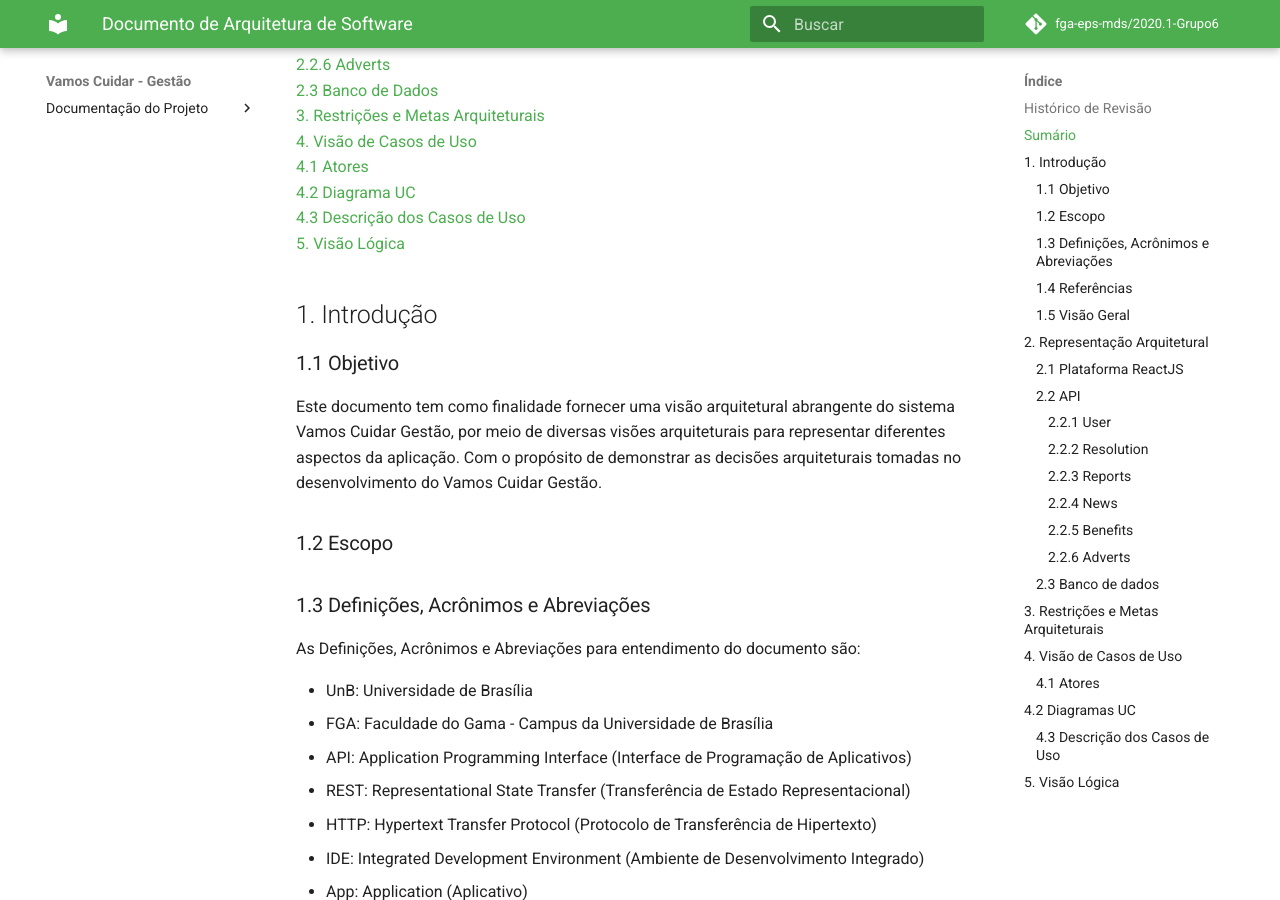
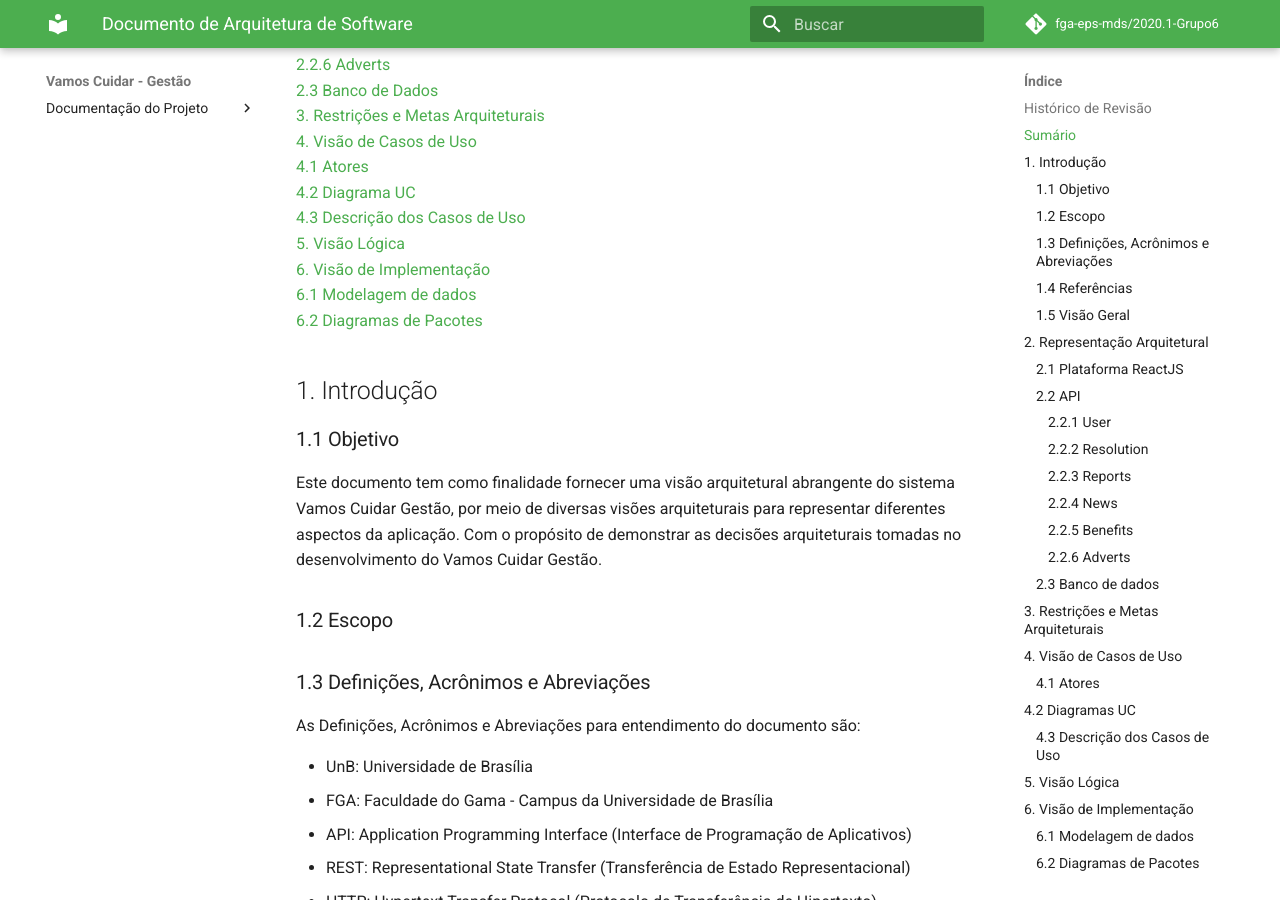
Before and after one commit to fga-eps-mds/2020.1-Grupo6, an MkDocs documentation site: the page built from docs/org_artifacts/architecture_doc.md, in a window 1280 px wide and 900 px high, scrolled down 756 px. Built offline with MkDocs 1.6.1 and Material for MkDocs 9.7.7, drawn with Linux system fonts in a browser that asks for light colours; comment, search, counter and statistics services are not loaded; some of the changed text lies outside the part shown.

Commit message:
adds new topic to DAS

```diff
--- a/docs/org_artifacts/architecture_doc.md
+++ b/docs/org_artifacts/architecture_doc.md
@@ -30,6 +30,9 @@
 [4.2 Diagrama UC](#42-diagrama-uc) <br>
 [4.3 Descrição dos Casos de Uso](#43-descricao-dos-casos-de-uso) <br>
 [5. Visão Lógica](#5-visao-logica) <br>
+[6. Visão de Implementação](#6-visao-de-implementacao) <br>
+[6.1 Modelagem de dados](#6.1-modelagem-de-dados) <br>
+[6.2 Diagramas de Pacotes](#6.2-diagramas-de-pacotes) <br>
 
 
 ## 1. Introdução
@@ -127,3 +130,10 @@
 | xxxxxxxxxxxxxxx | xxxxxxxxxxxx  |
 
 ## 5. Visão Lógica
+
+
+## 6. Visão de Implementação
+
+### 6.1 Modelagem de dados
+
+### 6.2 Diagramas de Pacotes
```
